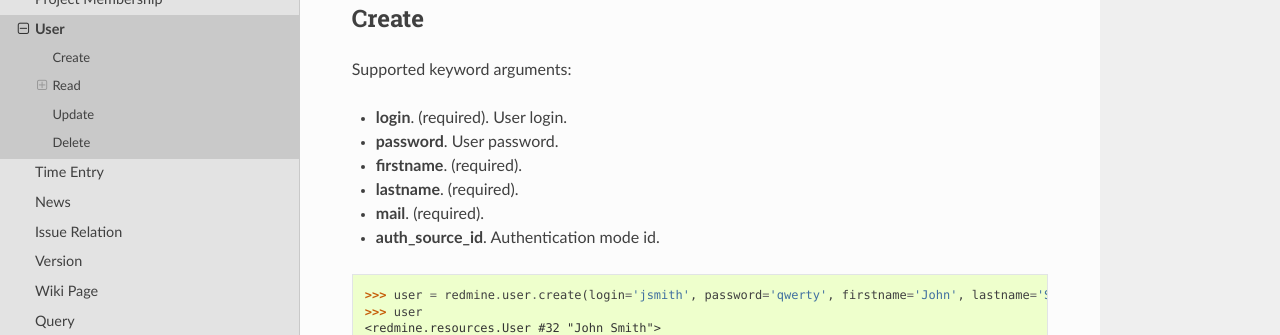
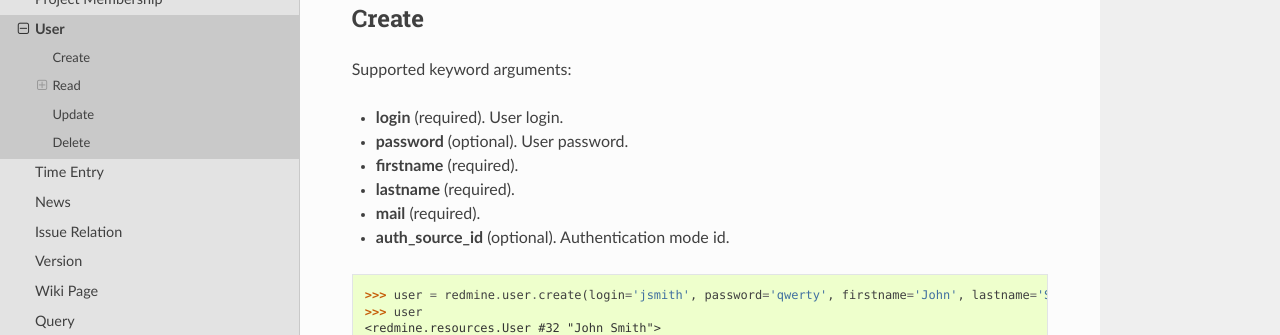
Before and after one commit to maxtepkeev/python-redmine, a Sphinx documentation site: the page built from docs/resources/user.rst, in a window 1280 px wide and 900 px high. Shown: the part 206-541 px from the top of the window. Built offline with Sphinx 7.4.7 and the Read the Docs theme 2.0.0, drawn with Linux system fonts in a browser that asks for light colours.

Commit message:
doc update

```diff
--- a/docs/resources/user.rst
+++ b/docs/resources/user.rst
@@ -8,12 +8,12 @@ Create
 
 Supported keyword arguments:
 
-* **login**. (required). User login.
-* **password**. User password.
-* **firstname**. (required).
-* **lastname**. (required).
-* **mail**. (required).
-* **auth_source_id**. Authentication mode id.
+* **login** (required). User login.
+* **password** (optional). User password.
+* **firstname** (required).
+* **lastname** (required).
+* **mail** (required).
+* **auth_source_id** (optional). Authentication mode id.
 
 .. code-block:: python
 
```
